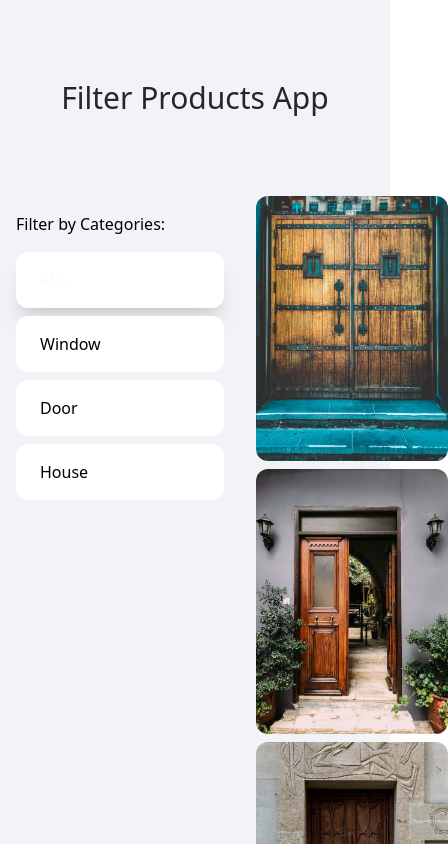
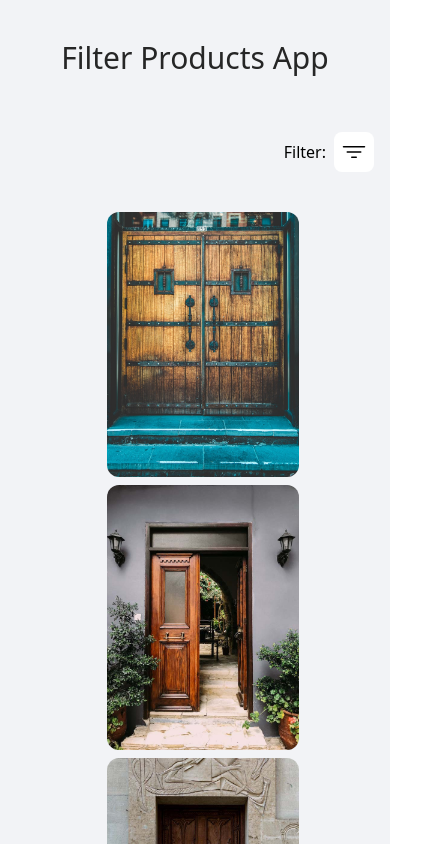
Before and after one commit to Zarriy/reactTest, a React (Vite) app: page / in a window 390 px wide. Shown: the top 844 px of the page, 448 px wide, since content can reach past the window. Built offline with nearby package versions, Linux system fonts and the light colour scheme.

Commit message:
implemented the mobile responsiveness

```diff
--- a/src/App.jsx
+++ b/src/App.jsx
@@ -1,4 +1,4 @@
-import Filters from "./components/filters";
+import Filters, { MobileFilter } from "./components/filters";
 import ImageCard from "./components/imageCard";
 import { data } from "./context/data";
 import { useContext } from "react";
@@ -14,15 +14,20 @@ function App() {
 
   return (
     <div className="bg-[#f2f3f6] pb-20 min-h-screen">
-      <h2 className="text-3xl text-center text-neutral-800 py-20">
+      <h2 className="text-3xl text-center text-neutral-800 py-10 sm:py-20">
         Filter Products App
       </h2>
-      <div className="flex space-x-4 ">
-        <div className="w-60 p-4 shrink-0">
-          <h3 className="mb-4">Filter by Categories:</h3>
-          <Filters />
+      <div className="sm:flex space-x-4 ">
+        <div className="sm:w-60 p-4 shrink-0 mb-6">
+          <h3 className="mb-4 hidden sm:block">Filter by Categories:</h3>
+          <div className="hidden sm:block">
+            <Filters />
+          </div>
+          <div className="sm:hidden flex justify-end">
+            <MobileFilter />
+          </div>
         </div>
-        <div className="flex gap-2 flex-wrap">
+        <div className="flex gap-2 flex-wrap justify-center">
           {filteredData.map((item) => (
             <ImageCard key={item.id} img={item.img} id={item.id} />
           ))}
--- a/src/components/filters.jsx
+++ b/src/components/filters.jsx
@@ -1,13 +1,17 @@
+import { useState } from "react";
 import { useContext } from "react";
 import { FilterContext } from "../context/context";
+import filterImage from "../assets/filter-outline.svg";
+import { useEffect } from "react";
+import { useRef } from "react";
+
+const filters = ["ALL", "Window", "Door", "House"];
 
 export default function Filters() {
   const { handleFilterChange, selected } = useContext(FilterContext);
 
-  const filters = ["ALL", "Window", "Door", "House"];
-
   return (
-    <div className="flex space-y-2 flex-col">
+    <div className="flex space-x-4 sm:space-y-4 sm:flex-col">
       {filters.map((filter, i) => (
         <div
           key={i}
@@ -23,3 +27,58 @@ export default function Filters() {
     </div>
   );
 }
+
+export function MobileFilter() {
+  const [show, setShow] = useState(false);
+  const { handleFilterChange, selected } = useContext(FilterContext);
+  const filterRef = useRef(null);
+
+  useEffect(() => {
+    const outsideClickHandler = (e) => {
+      if (filterRef.current && !filterRef.current.contains(e.target)) {
+        setShow(false);
+      }
+    };
+
+    document.addEventListener("click", outsideClickHandler);
+
+    return () => document.removeEventListener("click", outsideClickHandler);
+  }, [filterRef]);
+
+  const handleClick = (e) => {
+    handleFilterChange(e);
+    setShow(false);
+  };
+
+  return (
+    <div className="flex items-center gap-2 relative" ref={filterRef}>
+      Filter:
+      <div
+        className="w-10 h-10 rounded-lg bg-white flex items-center justify-center cursor-pointer"
+        onClick={() => setShow((prev) => !prev)}
+      >
+        <img
+          src={filterImage}
+          alt="filter Icon"
+          className={`w-6 ${
+            show && "rotate-180"
+          } transition-transform duration-200 ease-out`}
+        />
+      </div>
+      {show && (
+        <ul className="absolute top-10 right-2 flex gap-2 flex-col z-10 bg-white px-6 py-6 w-40 rounded-lg">
+          {filters.map((filter, i) => (
+            <li
+              className={`cursor-pointer px-4 py-2 rounded-lg  hover:shadow-lg ${
+                selected === filter.toLowerCase() && "bg-blue-400"
+              }`}
+              onClick={handleClick}
+            >
+              {filter}
+            </li>
+          ))}
+        </ul>
+      )}
+    </div>
+  );
+}
```
Also changed, not shown: src/assets/filter-outline.svg (added).
